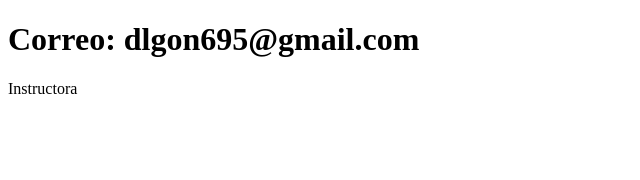
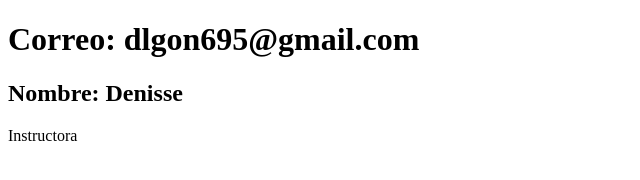
Before and after one commit to Denis6341/sistema-de-registro, a plain HTML site: page contacto.html in a window 1280 px wide. Shown: the whole page, without its empty margins (0-640 px from the left). Drawn offline with Linux system fonts and the light colour scheme.

Commit message:
feat: Agrega nombre

```diff
--- a/contacto.html
+++ b/contacto.html
@@ -7,6 +7,7 @@
 </head>
 <body>
     <h1> Correo: dlgon695@gmail.com </h1>
+    <h2> Nombre: Denisse </h2>
     <p> Instructora </p>
 </body>
 </html>
```
